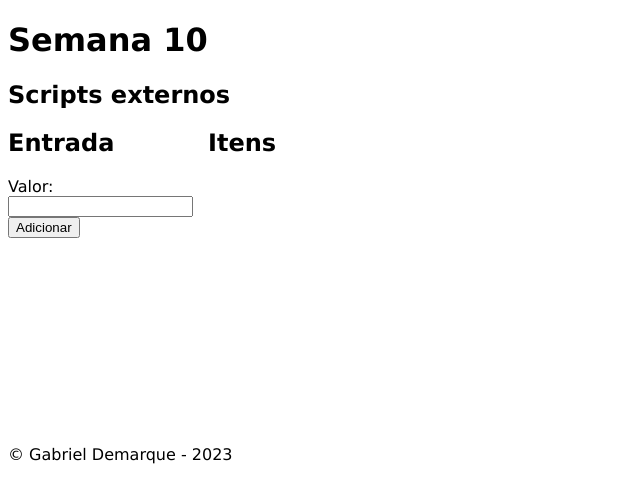
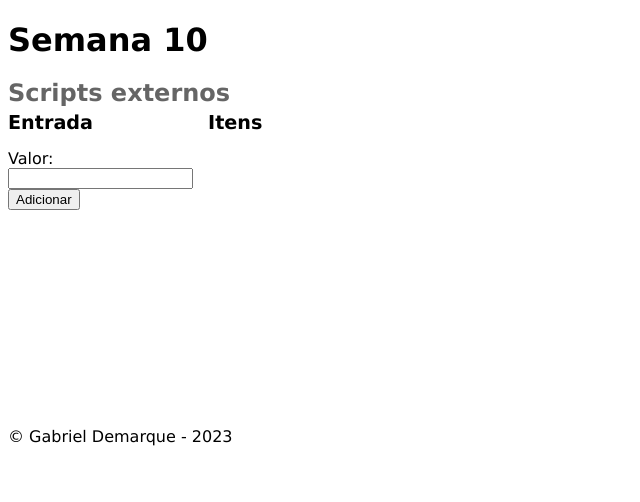
Before and after one commit to ufjf-dcc121/ufjf-dcc121-2023-1-atv10-gdemarque, a plain HTML site: page index.html in a window 1280 px wide. Shown: the whole page, without its empty margins (0-640 px from the left). Drawn offline with Linux system fonts and the light colour scheme.

Commit message:
altera o cabeçalho da página

```diff
--- a/estilo.css
+++ b/estilo.css
@@ -4,6 +4,13 @@ html{
 main{
     display: flex;
 
+}
+header h1{
+    margin-bottom: 0;
+}
+header h2{
+    margin-bottom: 0.2rem;
+    opacity: 0.6;
 }
 #formulario, #itens {
     width: 200px;
@@ -14,4 +21,5 @@ main{
 }
 section > h1 {
     margin-top: 0;
+    font-size: 1.2rem;
 }
```
